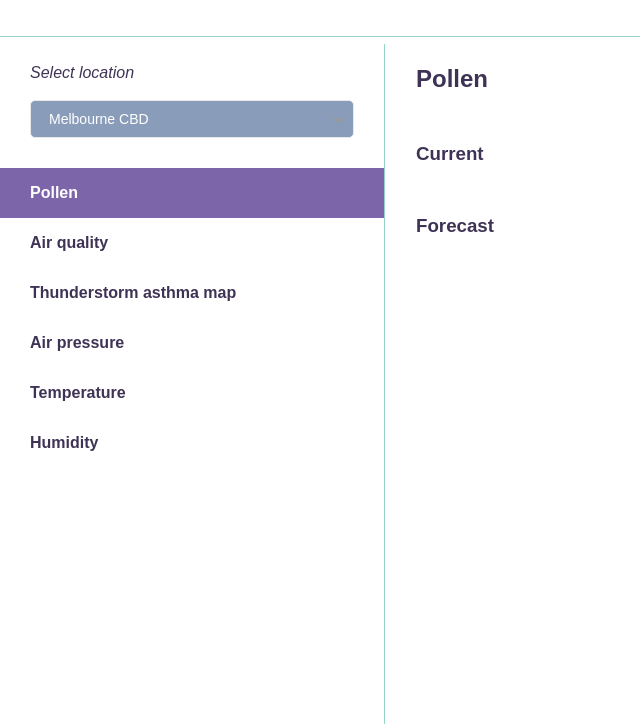
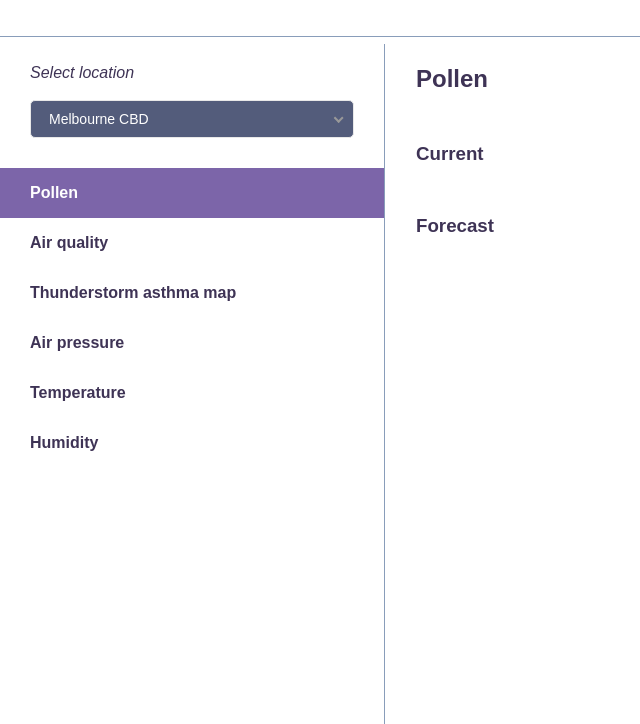
Before and after one commit to cosmicviscera/queer-weather-today, a plain HTML site: page index.html in a window 1280 px wide. Shown: the part 76-800 px from the top of the page, without its empty margins (0-640 px from the left). Drawn offline with nearby package versions, Linux system fonts and the light colour scheme.

Commit message:
improve contrast of location selector

```diff
--- a/style.css
+++ b/style.css
@@ -1,7 +1,7 @@
 :root {
   --white: white;
-  --light-neutral: #96d4ca;
-  --dark-neutral: #899dba;
+  --light-neutral: #899dba;
+  --dark-neutral: #535c7b;
   --highlight: #7c65a9;
   --black: color-mix(in srgb, var(--highlight) 50%, black 50%);
 
```
